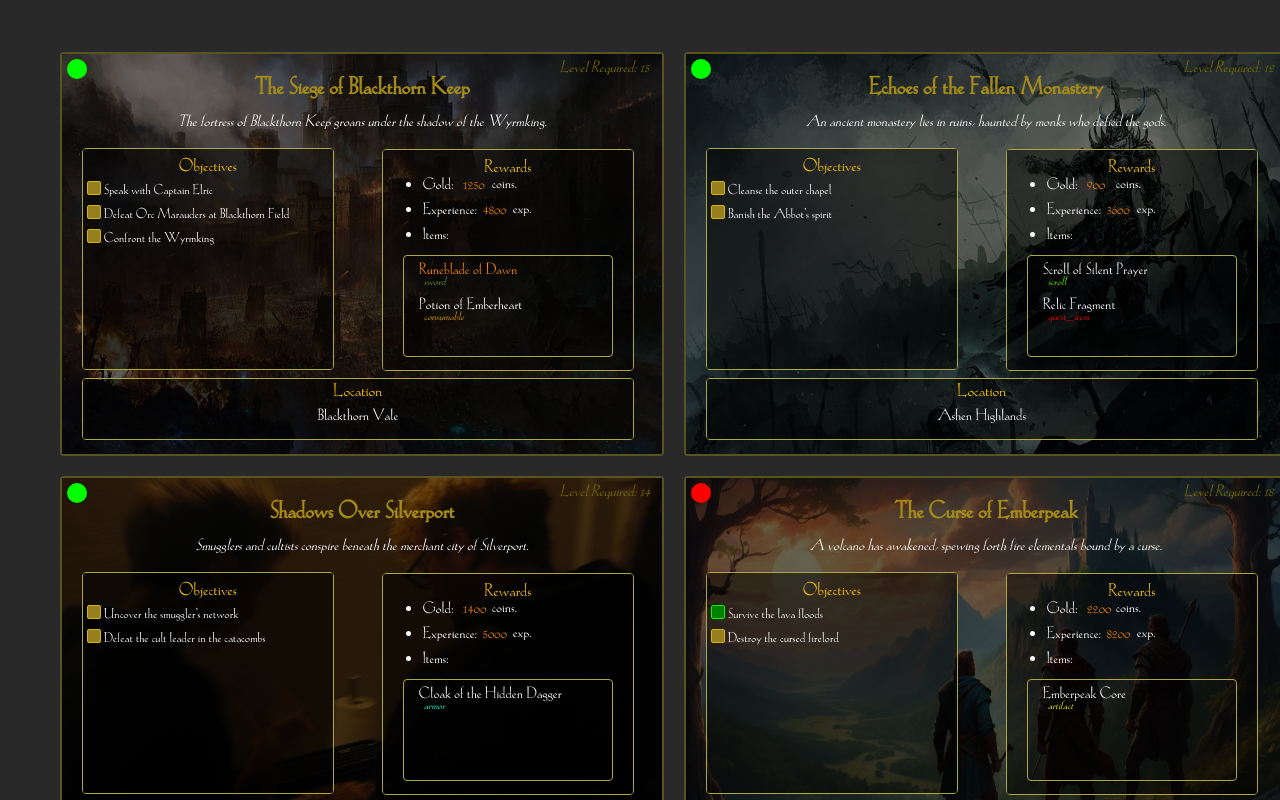
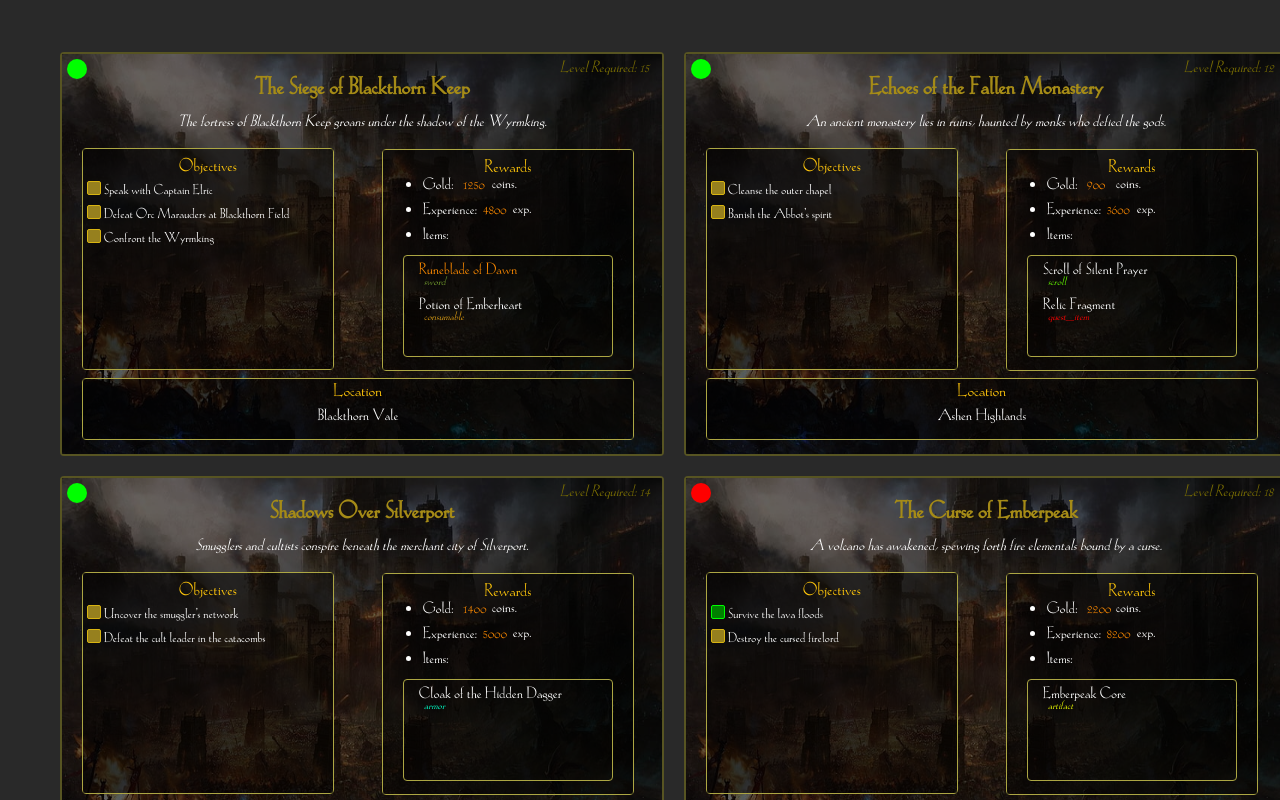
Before and after one commit to IgnaZXA/Kaotika_Quests, a React (Vite) app: page / in a window 1280 px wide. Shown: the top 800 px of the page. Built offline with nearby package versions, Linux system fonts and the light colour scheme.

Commit message:
[FIX] Background Image imported

```diff
--- a/src/components/CardQuest.jsx
+++ b/src/components/CardQuest.jsx
@@ -1,5 +1,6 @@
 import RewardsList from './RewardsList.jsx';
 import ObjectivesList from './ObjectivesList.jsx';
+import imag_1 from '../assets/images/imag_1.jpg';
 
 
 function CardQuest({ questJson, questHandleClick }) {
@@ -8,7 +9,8 @@ function CardQuest({ questJson, questHandleClick }) {
     const value = parseInt(id.split('-')[1]);
 
     const CARD_STYLES = {
-        backgroundImage: `url(src/assets/images/imag_${value}.jpg)`,
+        // backgroundImage: `url(src/assets/images/imag_${value}.jpg)`,
+        backgroundImage: `url(${imag_1})`,
         backgroundPosition: 'center',
         backgroundSize: '100% 100%',
         border: '2px solid rgba(87, 84, 34, 1)',
```
